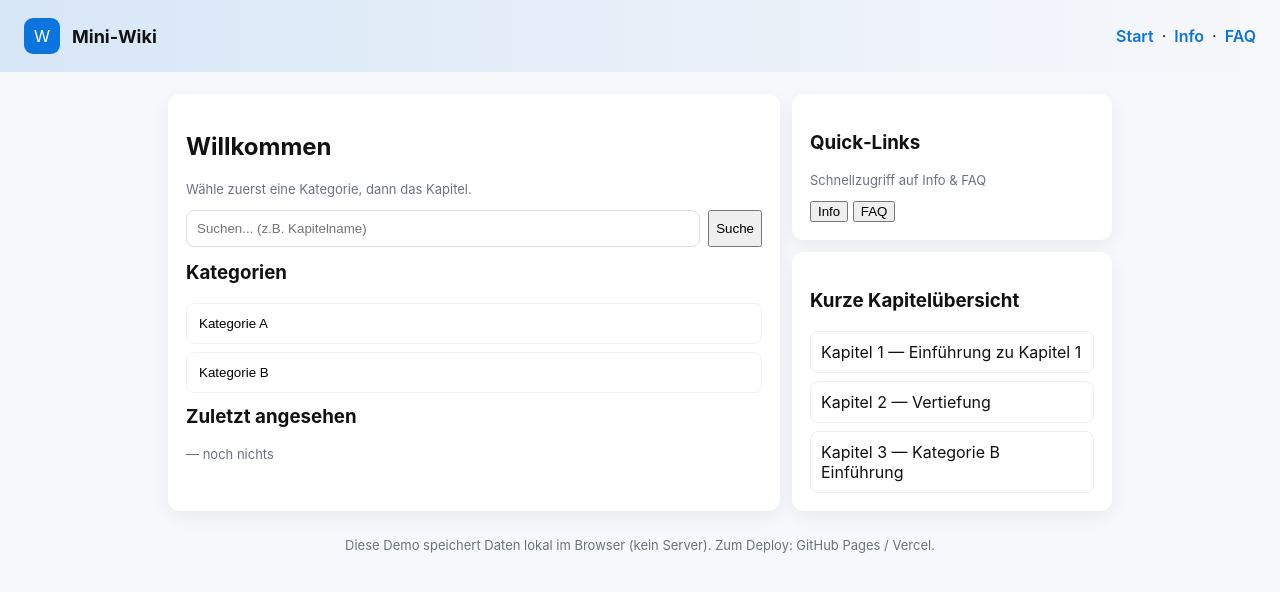
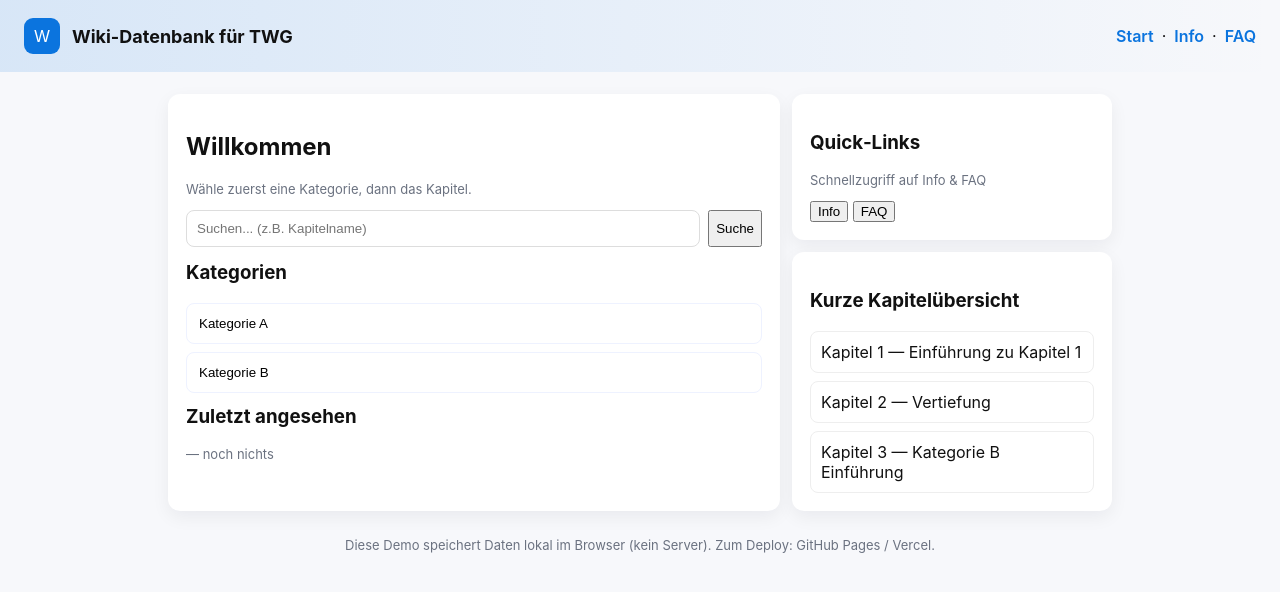
Before and after one commit to dummesgenie/mini-wiki, a plain HTML site: page index.html in a window 1280 px wide. Drawn offline with Linux system fonts and the light colour scheme.

Commit message:
index.html

```diff
--- a/index.html
+++ b/index.html
@@ -33,7 +33,7 @@
       <rect width="24" height="24" rx="6" fill="#0b74de" />
       <text x="12" y="16" font-size="11" fill="white" text-anchor="middle" font-family="Arial">W</text>
     </svg>
-    <h1>Mini‑Wiki</h1>
+    <h1>Wiki-Datenbank für TWG</h1>
     <nav style="margin-left:auto">
       <a href="#" onclick="goTo('home');return false">Start</a> ·
       <a href="#" onclick="goTo('info');return false">Info</a> ·
```
